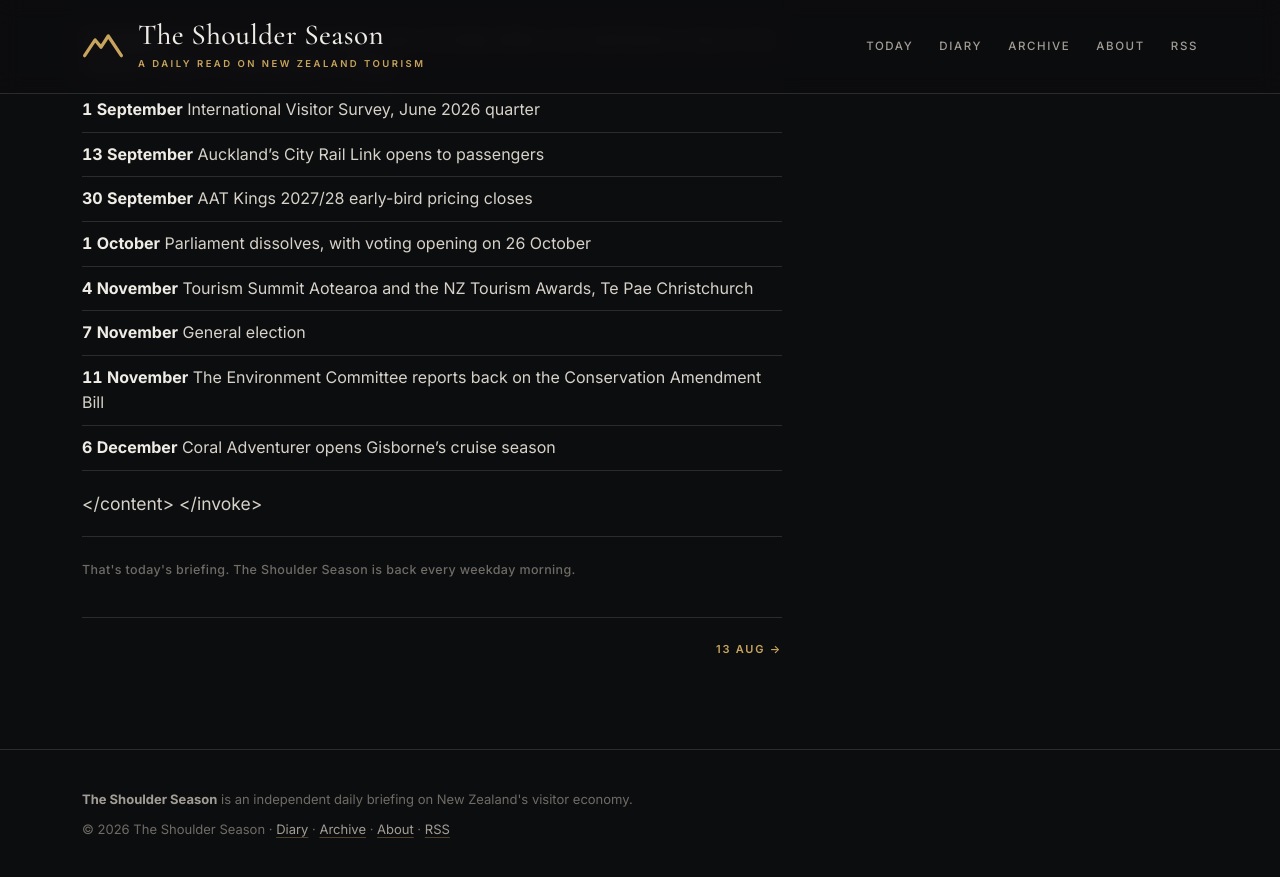
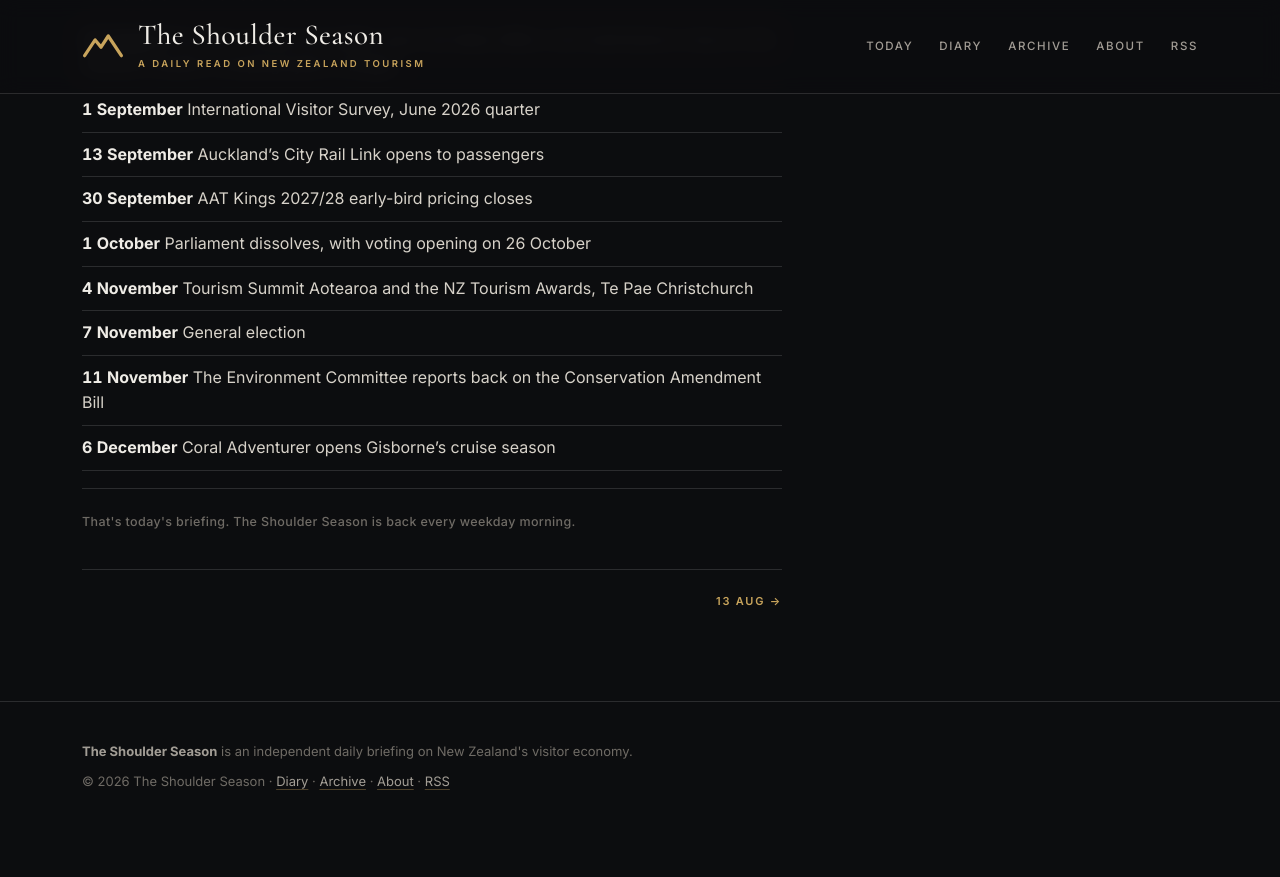
Before and after one commit to CTOverlord/shoulder-season, a Jekyll site: the page built from _posts/2026-08-14-napier-port-yield-beats-volume.md, in a window 1280 px wide and 900 px high, scrolled down 6995 px. Shown: the top 877 px of the window. Built offline with Jekyll 4.4.1, drawn with Linux system fonts in a browser that asks for light colours; after the commit the page ends 7847 px from its top, so only the background shows below that.

Commit message:
Strip stray tags from the 14 August post
Co-Authored-By: Claude Opus 5 (1M context) <noreply@anthropic.com>

```diff
--- a/_posts/2026-08-14-napier-port-yield-beats-volume.md
+++ b/_posts/2026-08-14-napier-port-yield-beats-volume.md
@@ -95,5 +95,3 @@ The operational point is about who does the briefing. A great deal of New Zealan
 - **7 November** General election
 - **11 November** The Environment Committee reports back on the Conservation Amendment Bill
 - **6 December** Coral Adventurer opens Gisborne's cruise season
-</content>
-</invoke>
```
